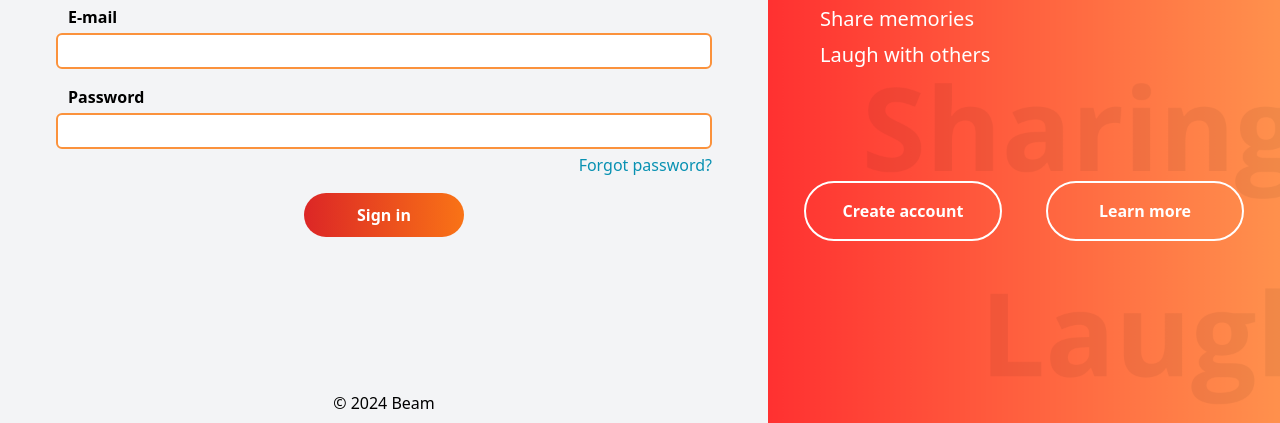
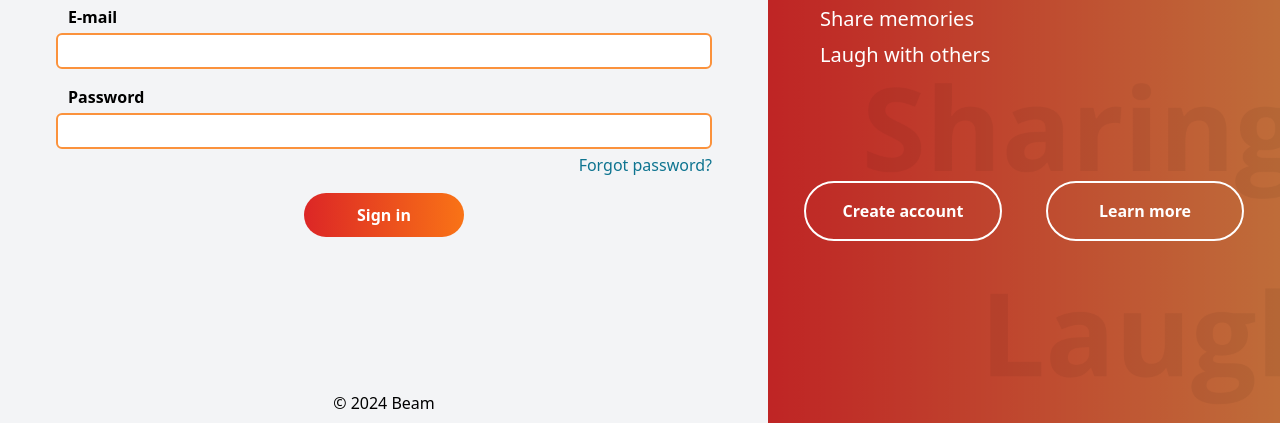
Before and after one commit to Andy19955/Beam, a website: page index.html in a window 1280 px wide. Shown: the part 377-800 px from the top of the page. Drawn offline with Linux system fonts and the light colour scheme.

Commit message:
Increase contrast between text and background image

```diff
--- a/index.html
+++ b/index.html
@@ -12,7 +12,7 @@
   <body class="bg-gray-100 flex flex-col min-h-screen">
     <main class="flex flex-col flex-1 md:relative md:z-10">
       <section class="flex flex-col items-center gap-10 md:gap-14 py-10 md:py-15 px-4 md:px-14 md:w-3/5 md:my-auto">
-        <img src="./images/logo.png" alt="Logo" class="w-full max-w-80" />
+        <img src="./images/logo.png" alt="Beam logo with slogan" class="w-full max-w-80" />
         <h1 class="text-2xl md:text-3xl font-bold">Welcome to Beam</h1>
         <form action="./profile" class="flex flex-col gap-4 w-full">
           <div class="flex flex-col gap-1">
@@ -22,7 +22,7 @@
           <div class="flex flex-col gap-1">
             <label for="password" class="pl-3 font-bold">Password</label>
             <input type="password" id="password" class="px-3 py-1 border-2 border-solid border-orange-400 focus:outline-none rounded-md" minlength="8" autocomplete="current-password" required />
-            <a href="#" class="text-cyan-600 hover:underline text-right">Forgot password?</a>
+            <a href="#" class="text-cyan-700 hover:underline text-right">Forgot password?</a>
           </div>
           <div class="mx-auto">
             <button type="submit" class="w-40 text-white font-bold p-2.5 rounded-full bg-gradient-to-r from-red-600 to-orange-500 transition duration-100 hover:from-red-700 hover:to-orange-600">
@@ -31,7 +31,9 @@
           </div>
         </form>
       </section>
-      <section class="bg-[url('../images/login-background.png')] bg-cover bg-center md:z-1 text-white py-5 lg:py-9 px-5 lg:px-9 md:absolute md:top-0 md:-bottom-10 md:right-0 md:min-h-screen md:w-2/5">
+      <section
+        class="bg-[linear-gradient(rgba(0,0,0,0.25),rgba(0,0,0,0.25)),url('../images/login-background.png')] bg-cover bg-center md:z-1 text-white py-5 lg:py-9 px-5 lg:px-9 md:absolute md:top-0 md:-bottom-10 md:right-0 md:min-h-screen md:w-2/5"
+      >
         <div class="flex flex-col gap-12 h-full justify-center">
           <h2 class="text-3xl lg:text-4xl font-bold">Connect with people the new way</h2>
           <div class="px-4 text-lg lg:text-xl">
```
Also changed, not shown: css/style.css.
